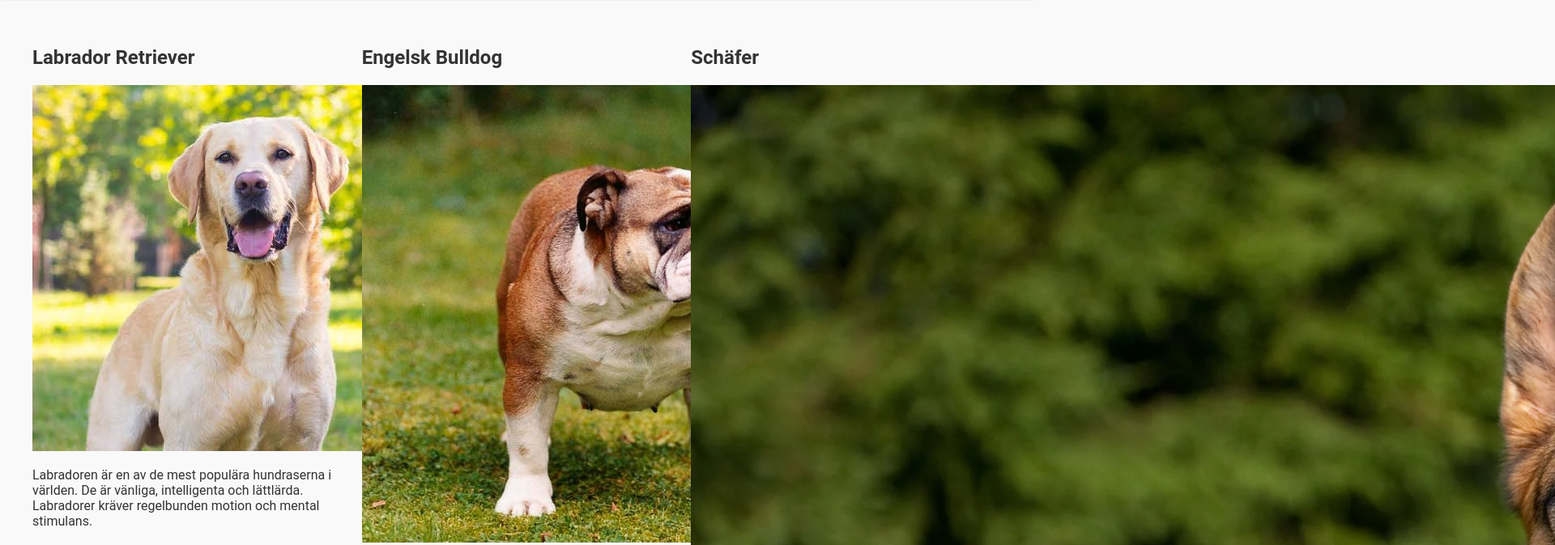
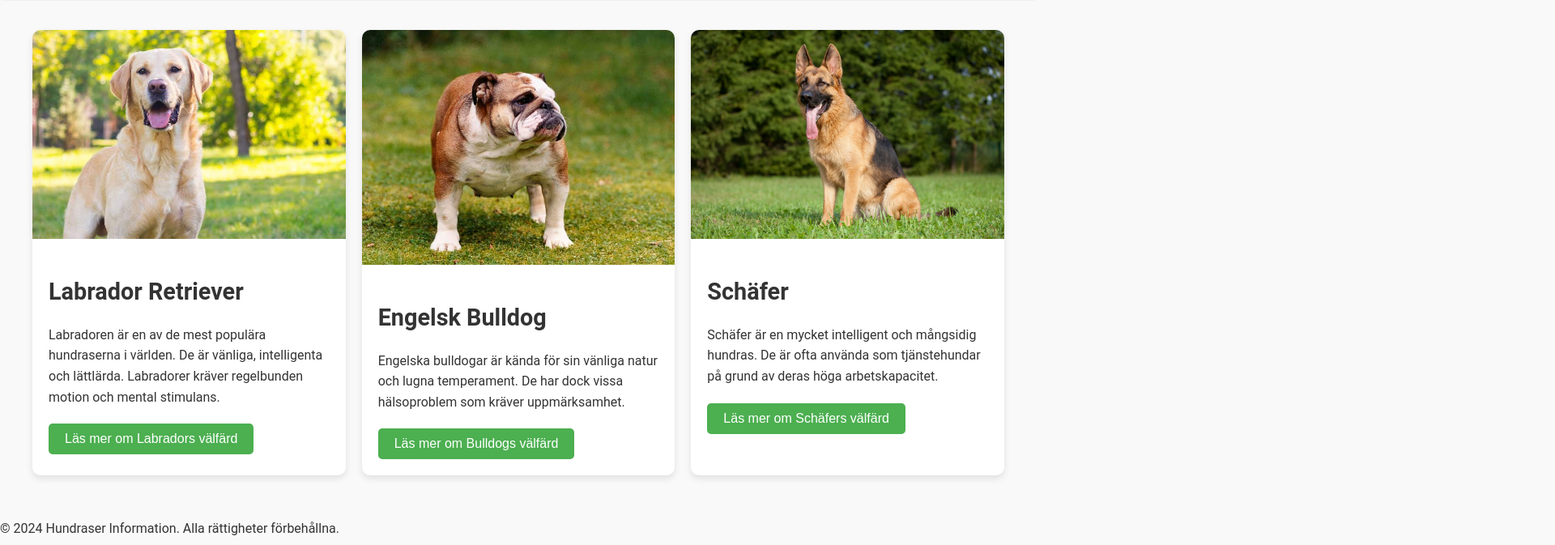
Before and after one commit to jenniewickstrom/jennie, a plain HTML site: page index.html in a window 1280 px wide. Shown: the part 411-1084 px from the top of the page at 81% size, 1920 px wide, since content can reach past the window. Drawn offline with Linux system fonts and the light colour scheme.

Commit message:
Add files via upload

```diff
--- a/index.html
+++ b/index.html
@@ -5,8 +5,22 @@
     <meta name="viewport" content="width=device-width, initial-scale=1.0">
     <title>Hundraser Information</title>
     <link rel="stylesheet" href="styles.css">
+
+<!-- Google Tag Manager -->
+<script>(function(w,d,s,l,i){w[l]=w[l]||[];w[l].push({'gtm.start':
+new Date().getTime(),event:'gtm.js'});var f=d.getElementsByTagName(s)[0],
+j=d.createElement(s),dl=l!='dataLayer'?'&l='+l:'';j.async=true;j.src=
+'https://www.googletagmanager.com/gtm.js?id='+i+dl;f.parentNode.insertBefore(j,f);
+})(window,document,'script','dataLayer','GTM-596T8W63');</script>
+<!-- End Google Tag Manager -->
+
 </head>
 <body>
+
+<!-- Google Tag Manager (noscript) -->
+<noscript><iframe src="https://www.googletagmanager.com/ns.html?id=GTM-596T8W63"
+height="0" width="0" style="display:none;visibility:hidden"></iframe></noscript>
+<!-- End Google Tag Manager (noscript) -->
     <header>
         <h1>Välkommen till Hundraser Information</h1>
     </header>
@@ -20,33 +34,39 @@
     </nav>
 
     <main>
-        <section id="labrador">
+        <section id="labrador" class="dog-section">
+            <img src="labrador.jpg" alt="Labrador Retriever">
+            <div class="content">
                 <h2>Labrador Retriever</h2>
-            <img src="labrador.jpg" alt="Labrador Retriever">
                 <p>Labradoren är en av de mest populära hundraserna i världen. De är vänliga, intelligenta och lättlärda. Labradorer kräver regelbunden motion och mental stimulans.</p>
                 <button onclick="showInfo('labradorInfo')">Läs mer om Labradors välfärd</button>
                 <div id="labradorInfo" class="info">
                     <p>Att tänka på: Labradorer kan bli överviktiga om de inte får tillräckligt med motion och rätt kost. De behöver också socialt umgänge för att hålla sig glada och hälsosamma.</p>
                 </div>
+            </div>
         </section>
 
-        <section id="bulldog">
+        <section id="bulldog" class="dog-section">
+            <img src="bulldog.jpg" alt="Engelsk Bulldog">
+            <div class="content">
                 <h2>Engelsk Bulldog</h2>
-            <img src="bulldog.jpg" alt="Engelsk Bulldog">
                 <p>Engelska bulldogar är kända för sin vänliga natur och lugna temperament. De har dock vissa hälsoproblem som kräver uppmärksamhet.</p>
                 <button onclick="showInfo('bulldogInfo')">Läs mer om Bulldogs välfärd</button>
                 <div id="bulldogInfo" class="info">
                     <p>Att tänka på: Bulldogs kan ha andningsproblem på grund av deras korta nos. Det är viktigt att undvika överansträngning, särskilt i varmt väder.</p>
                 </div>
+            </div>
         </section>
 
-        <section id="germanshepherd">
+        <section id="germanshepherd" class="dog-section">
+            <img src="germanshepherd.jpg" alt="Schäfer">
+            <div class="content">
                 <h2>Schäfer</h2>
-            <img src="germanshepherd.jpg" alt="Schäfer">
                 <p>Schäfer är en mycket intelligent och mångsidig hundras. De är ofta använda som tjänstehundar på grund av deras höga arbetskapacitet.</p>
                 <button onclick="showInfo('germanshepherdInfo')">Läs mer om Schäfers välfärd</button>
                 <div id="germanshepherdInfo" class="info">
                     <p>Att tänka på: Schäferhundar behöver mycket motion och mental stimulans. De kan utveckla ledproblem om de inte får rätt vård och träning.</p>
+                </div>
             </div>
         </section>
     </main>
```
Lines whose indentation alone changed are shown as unchanged.
